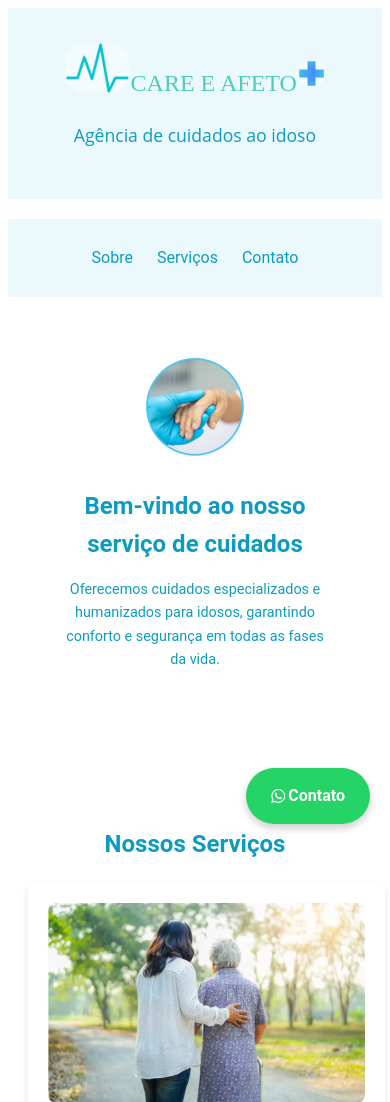
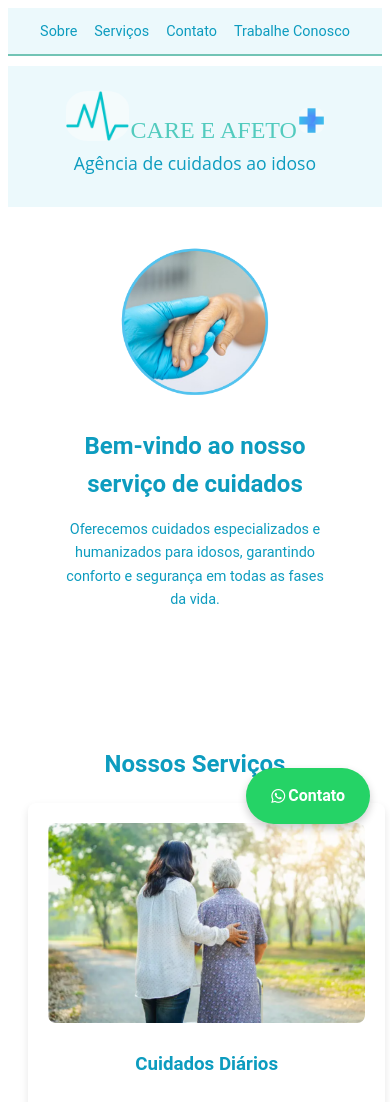
Before and after one commit to careeafeto/landing, a Flask app: page / in a window 390 px wide. Shown: the top 1102 px of the page. Run offline with Flask 3, Linux system fonts and the light colour scheme; some web fonts are replaced.

Commit message:
fix: nav related styles

```diff
--- a/static/styles.css
+++ b/static/styles.css
@@ -19,7 +19,8 @@ body {
 header {
     background-color: rgb(236, 249, 252);
     text-align: center;
-    padding: 50px 20px;
+    padding: 40px 20px 20px 20px;
+    overflow-x: hidden;
 }
 
 /* Estilizando a logo */
@@ -29,7 +30,7 @@ header {
     align-items: center;
     flex-direction: column;
     width: 100%;
-    max-width: 900px;
+    max-width: 100%;
     margin: 0 auto;
 }
 
@@ -38,22 +39,24 @@ header {
     align-items: center;
     gap: 2px;
     justify-content: center;
+    flex-wrap: wrap;
 }
 
 .logo-title {
     font-size: 3rem;
     font-family: var(--font-title);
     color: var(--cor-texto-titulo);
-    white-space: nowrap;
+    white-space: normal;
 }
 
 .logo-subtitle {
     font-size: 1.5rem;
     font-family: var(--font-subtitle);
     color: var(--cor-texto-subtitulo);
-    white-space: nowrap;
+    white-space: normal;
     display: block;
-    margin-top: 10px;
+    position: relative;
+    top: -20px;
 }
 
 .logo-img {
@@ -61,6 +64,7 @@ header {
     border-radius: 35%;
     position: relative;
     top: -15px;
+    max-width: 100%;
 }
 
 .logo-img-small {
@@ -70,28 +74,44 @@ header {
     top: -10px;
 }
 
-/* Estilos de navegação */
+/* Estilizando a navegação */
 nav {
-    margin-top: 20px;
+    margin-bottom: 10px;
     background-color: rgb(236, 249, 252);
     padding: 10px 0;
+    text-align: center;
+    border-bottom: 2px solid var(--cor-principal);
 }
 
 nav ul {
     list-style: none;
     padding: 0;
-    text-align: center;
+    margin: 0;
+    display: flex;
+    justify-content: center;
+    gap: 20px;
+    flex-wrap: nowrap;
+    overflow-x: hidden;
+    overflow-y: hidden;
 }
 
 nav ul li {
-    display: inline;
-    margin: 10px;
+    display: inline-block;
 }
 
 nav ul li a {
     color: var(--cor-escura);
     text-decoration: none;
-    font-size: 1rem;
+    font-size: 1.2rem;
+    padding: 10px 15px;
+    border-radius: 5px;
+    transition: background-color 0.3s ease, color 0.3s ease;
+    white-space: nowrap;
+}
+
+nav ul li a:hover {
+    background-color: var(--cor-principal);
+    color: var(--cor-clara);
 }
 
 /* Seções */
@@ -100,6 +120,9 @@ nav ul li a {
     text-align: center;
 }
 
+#sobre {
+    padding: 40px 20px;
+}
 
 .sobre-content {
     display: flex;
@@ -110,7 +133,7 @@ nav ul li a {
 }
 
 .sobre-img {
-    width: 150px;
+    width: 200px;
     height: auto;
     border-radius: 8px;
 }
@@ -153,6 +176,22 @@ nav ul li a {
     border-radius: 8px;
 }
 
+/* Seção Trabalhe Conosco */
+#trabalhe-conosco {
+    padding: 60px 20px;
+    text-align: center;
+}
+
+#trabalhe-conosco h2 {
+    font-size: 2rem;
+    margin-bottom: 20px;
+}
+
+#trabalhe-conosco p {
+    font-size: 1.1rem;
+    margin-bottom: 30px;
+}
+
 /* Botão WhatsApp */
 .whatsapp-button {
     display: inline-block;
@@ -184,7 +223,7 @@ footer {
     color: #fff;
     padding: 15px 25px;
     border-radius: 50px;
-    font-size: 1srem;
+    font-size: 1rem;
     font-weight: bold;
     text-decoration: none;
     box-shadow: 0 4px 8px rgba(0, 0, 0, 0.2);
@@ -205,7 +244,7 @@ footer {
     right: 20px;
 }
 
-/* 📱 Responsividade */
+/* Responsividade */
 @media (max-width: 1024px) {
     .logo {
         max-width: 80%;
@@ -234,11 +273,20 @@ footer {
     }
 
     .sobre-img {
-        width: 135px;
+        width: 200px;
     }
 
     .sobre-texto {
         max-width: 80%;
+    }
+
+    nav ul {
+        gap: 15px;
+    }
+
+    nav ul li a {
+        font-size: 1.1rem;
+        padding: 8px 12px;
     }
 }
 
@@ -255,6 +303,7 @@ footer {
 
     .logo-subtitle {
         font-size: 1.2rem;
+        top: -15px;
     }
 
     .logo-img {
@@ -281,7 +330,7 @@ footer {
     }
 
     .sobre-img {
-        width: 120px;
+        width: 170px;
     }
 
     .sobre-texto h2 {
@@ -290,6 +339,16 @@ footer {
 
     .sobre-texto p {
         font-size: 1rem;
+    }
+
+    nav ul {
+        gap: 10px;
+        padding: 0 10px;
+    }
+
+    nav ul li a {
+        font-size: 1rem;
+        padding: 8px 10px;
     }
 }
 
@@ -304,6 +363,7 @@ footer {
 
     .logo-subtitle {
         font-size: 1.1rem;
+        top: -10px;
     }
 
     .logo-img {
@@ -334,7 +394,7 @@ footer {
     }
 
     .sobre-img {
-        width: 100px;
+        width: 150px;
     }
 
     .sobre-texto h2 {
@@ -344,4 +404,13 @@ footer {
     .sobre-texto p {
         font-size: 0.9rem;
     }
+
+    nav ul {
+        gap: 7px;
+    }
+
+    nav ul li a {
+        font-size: 0.9rem;
+        padding: 6px 5px;
+    }
 }
--- a/templates/index.html
+++ b/templates/index.html
@@ -12,9 +12,17 @@
     <link rel="stylesheet" href="static/styles.css">
 </head>
 
-
 <body>
     <div class="body-container">
+        <nav>
+            <ul>
+                <li><a href="#sobre">Sobre</a></li>
+                <li><a href="#servicos">Serviços</a></li>
+                <li><a href="#contato">Contato</a></li>
+                <li><a href="#trabalhe-conosco">Trabalhe Conosco</a></li>
+            </ul>
+        </nav>
+
         <header>
             <div class="logo">
                 <div class="title-container">
@@ -26,13 +34,6 @@
             </div>
         </header>
 
-        <nav>
-            <ul>
-                <li><a href="#sobre">Sobre</a></li>
-                <li><a href="#servicos">Serviços</a></li>
-                <li><a href="#contato">Contato</a></li>
-            </ul>
-        </nav>
 
         <section id="sobre" class="section">
             <div class="sobre-content">
@@ -71,6 +72,13 @@
             <p>Para entrar em contato conosco, clique no link abaixo para falar diretamente pelo WhatsApp.</p>
             <a href="https://wa.me/5599999999999" target="_blank" class="whatsapp-button">Falar no WhatsApp</a>
         </section>
+
+        <section id="trabalhe-conosco" class="section">
+            <h2>Trabalhe Conosco</h2>
+            <p>Se você deseja fazer parte da nossa equipe de profissionais dedicados ao cuidado dos idosos, entre em
+                contato conosco.</p>
+            <a href="mailto:trabalhe@careeafeto.com.br" class="whatsapp-button">Enviar Currículo</a>
+        </section>
     </div>
 
     <footer>
```
Also changed, not shown: static/images/care.png.
